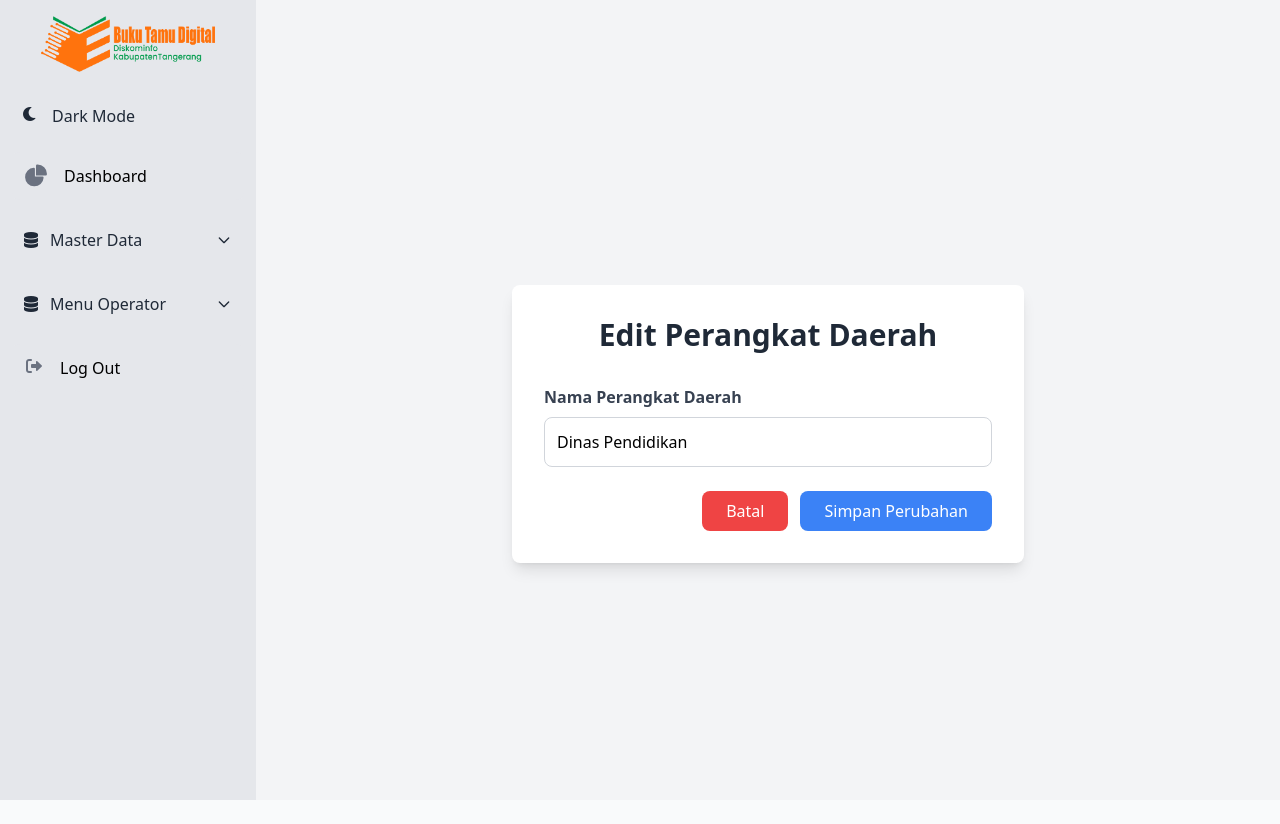
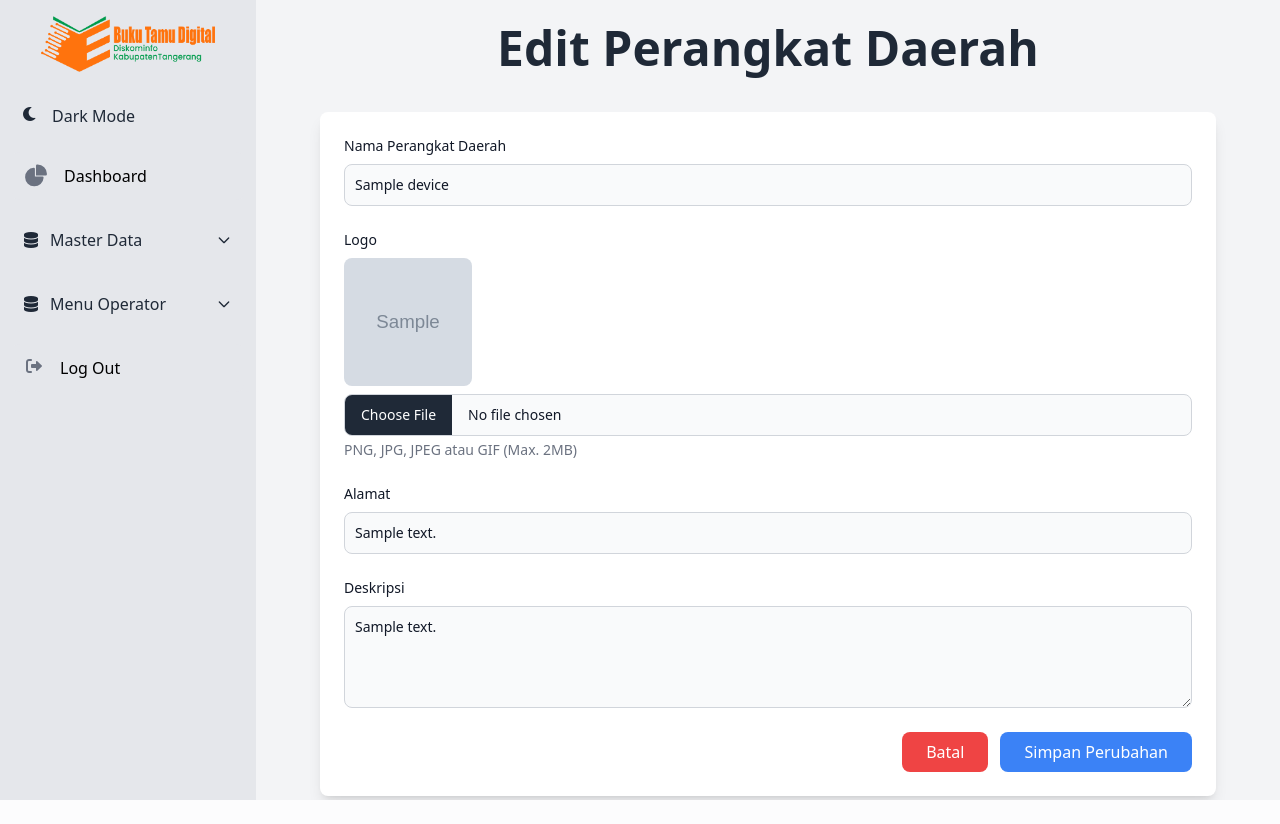
Before and after one commit to Mifaki/ETamu, a Laravel app: page /dashboard/regional-devices/1/edit in a window 1280 px wide. After the commit the page ends 800 px from the top, so only its background shows below. Run offline with Laravel 12, Linux system fonts and the light colour scheme; tables that the repository leaves empty hold one stand-in row (values such as "Sample post"); grey boxes marked "Sample" are stand-in pictures; some libraries are stand-ins or nearby versions.

Commit message:
feat: integrate dashboard regional device

```diff
--- /dev/null
+++ b/app/Http/Controllers/Dashboard/RegionalDeviceController.php
@@ -0,0 +1,82 @@
+<?php
+namespace App\Http\Controllers\Dashboard;
+
+use App\Http\Controllers\Controller;
+use App\Models\RegionalDevice;
+use Illuminate\Http\Request;
+use Illuminate\Support\Facades\Storage;
+
+class RegionalDeviceController extends Controller
+{
+    public function index()
+    {
+        $regionalDevices = RegionalDevice::latest()->paginate(10);
+        return view('dashboard.regional-devices.index', compact('regionalDevices'));
+    }
+
+    public function create()
+    {
+        return view('dashboard.regional-devices.create');
+    }
+
+    public function store(Request $request)
+    {
+        $validated = $request->validate([
+            'name'        => 'required|string|max:255',
+            'logo'        => 'nullable|image|mimes:jpeg,png,jpg,gif|max:2048',
+            'description' => 'nullable|string',
+            'address'     => 'nullable|string|max:255',
+        ]);
+
+        if ($request->hasFile('logo')) {
+            $path                   = $request->file('logo')->store('regional-devices', 'public');
+            $validated['logo_path'] = $path;
+        }
+
+        RegionalDevice::create($validated);
+
+        return redirect()->route('dashboard.regional-devices.index')
+            ->with('success', 'Perangkat daerah berhasil ditambahkan');
+    }
+
+    public function edit(RegionalDevice $regionalDevice)
+    {
+        return view('dashboard.regional-devices.edit', compact('regionalDevice'));
+    }
+
+    public function update(Request $request, RegionalDevice $regionalDevice)
+    {
+        $validated = $request->validate([
+            'name'        => 'required|string|max:255',
+            'logo'        => 'nullable|image|mimes:jpeg,png,jpg,gif|max:2048',
+            'description' => 'nullable|string',
+            'address'     => 'nullable|string|max:255',
+        ]);
+
+        if ($request->hasFile('logo')) {
+            // Delete old logo if exists
+            if ($regionalDevice->logo_path) {
+                Storage::disk('public')->delete($regionalDevice->logo_path);
+            }
+            $path                   = $request->file('logo')->store('regional-devices', 'public');
+            $validated['logo_path'] = $path;
+        }
+
+        $regionalDevice->update($validated);
+
+        return redirect()->route('dashboard.regional-devices.index')
+            ->with('success', 'Perangkat daerah berhasil diperbarui');
+    }
+
+    public function destroy(RegionalDevice $regionalDevice)
+    {
+        if ($regionalDevice->logo_path) {
+            Storage::disk('public')->delete($regionalDevice->logo_path);
+        }
+
+        $regionalDevice->delete();
+
+        return redirect()->route('dashboard.regional-devices.index')
+            ->with('success', 'Perangkat daerah berhasil dihapus');
+    }
+}
--- /dev/null
+++ b/app/Models/RegionalDevice.php
@@ -0,0 +1,61 @@
+<?php
+namespace App\Models;
+
+use Illuminate\Database\Eloquent\Factories\HasFactory;
+use Illuminate\Database\Eloquent\Model;
+use Illuminate\Support\Str;
+
+class RegionalDevice extends Model
+{
+    use HasFactory;
+
+    protected $fillable = [
+        'name',
+        'logo_path',
+        'description',
+        'address',
+    ];
+
+    public function getLogoUrlAttribute()
+    {
+        return $this->logo_path ? asset('storage/' . $this->logo_path) : null;
+    }
+
+    // Accessor for dash-table - matches 'Logo' header
+    public function getLogoAttribute()
+    {
+        if ($this->logo_path) {
+            return '<img src="' . asset('storage/' . $this->logo_path) . '" alt="' . $this->name . '" class="w-16 h-16 object-cover rounded">';
+        }
+        return '<span class="text-gray-400">No logo</span>';
+    }
+
+    // Accessor for dash-table - matches 'Nama' header
+    public function getNamaAttribute()
+    {
+        return $this->name;
+    }
+
+    // Accessor for dash-table - matches 'Alamat' header
+    public function getAlamatAttribute()
+    {
+        return $this->address ?: '-';
+    }
+
+    // Accessor for dash-table - matches 'Deskripsi' header
+    public function getDeskripsiAttribute()
+    {
+        return $this->description ? Str::limit($this->description, 100) : '-';
+    }
+
+    // Helper method to get all attributes for dash-table
+    public function toArray()
+    {
+        $array              = parent::toArray();
+        $array['Logo']      = $this->Logo;
+        $array['Nama']      = $this->Nama;
+        $array['Alamat']    = $this->Alamat;
+        $array['Deskripsi'] = $this->Deskripsi;
+        return $array;
+    }
+}
--- a/resources/views/dashboard/regional-devices/edit.blade.php
+++ b/resources/views/dashboard/regional-devices/edit.blade.php
@@ -2,37 +2,70 @@
 
 @section('title', 'Edit Perangkat Daerah - Dashboard')
 
-<?php
-    $device = [
-        'id'                    => 1,
-        'nama_perangkat_daerah' => 'Dinas Pendidikan',
-    ];
-?>
+@section('content')
+<div class="max-w-4xl mx-auto">
+    <h1 class="text-3xl md:text-5xl font-extrabold text-center text-gray-800 dark:text-white mb-10">
+        Edit Perangkat Daerah
+    </h1>
 
-@section('content')
-<div class="flex items-center justify-center min-h-screen p-6">
-    <div class="w-full max-w-lg bg-white dark:bg-gray-700 shadow-lg rounded-lg p-8">
-        <h1 class="text-3xl font-extrabold text-center text-gray-800 dark:text-white mb-8">
-            Edit Perangkat Daerah
-        </h1>
-
-        <form action="{{ route('dashboard.regional-devices.update', ['id' => $device['id']]) }}" method="POST">
+    <div class="bg-white dark:bg-gray-800 rounded-lg shadow-lg p-6">
+        <form action="{{ route('dashboard.regional-devices.update', $regionalDevice->id) }}" method="POST" enctype="multipart/form-data">
             @csrf
             @method('PUT')
+
             <div class="mb-6">
-                <label
-                    for="nama_perangkat_daerah"
-                    class="block text-gray-700 dark:text-gray-200 font-semibold mb-2"
-                >Nama Perangkat Daerah</label>
-                <input
-                    type="text"
-                    id="nama_perangkat_daerah"
-                    name="nama_perangkat_daerah"
-                    value="{{ $device['nama_perangkat_daerah'] }}"
-                    required
-                    class="w-full p-3 border border-gray-300 rounded-lg dark:bg-gray-600 dark:border-gray-500 dark:text-white focus:outline-none focus:ring-2 focus:ring-blue-500 transition duration-300 ease-in-out hover:shadow-md"
-                />
+                <label for="name" class="block mb-2 text-sm font-medium text-gray-900 dark:text-white">
+                    Nama Perangkat Daerah
+                </label>
+                <input type="text" name="name" id="name" value="{{ old('name', $regionalDevice->name) }}"
+                    class="bg-gray-50 border border-gray-300 text-gray-900 text-sm rounded-lg focus:ring-blue-500 focus:border-blue-500 block w-full p-2.5 dark:bg-gray-700 dark:border-gray-600 dark:placeholder-gray-400 dark:text-white dark:focus:ring-blue-500 dark:focus:border-blue-500"
+                    required>
+                @error('name')
+                    <p class="mt-2 text-sm text-red-600 dark:text-red-500">{{ $message }}</p>
+                @enderror
             </div>
+
+            <div class="mb-6">
+                <label for="logo" class="block mb-2 text-sm font-medium text-gray-900 dark:text-white">
+                    Logo
+                </label>
+                @if($regionalDevice->logo_path)
+                    <div class="mb-2">
+                        <img src="{{ asset('storage/' . $regionalDevice->logo_path) }}"
+                             alt="{{ $regionalDevice->name }}"
+                             class="w-32 h-32 object-cover rounded-lg">
+                    </div>
+                @endif
+                <input type="file" name="logo" id="logo" accept="image/*"
+                    class="block w-full text-sm text-gray-900 border border-gray-300 rounded-lg cursor-pointer bg-gray-50 dark:text-gray-400 focus:outline-none dark:bg-gray-700 dark:border-gray-600 dark:placeholder-gray-400">
+                <p class="mt-1 text-sm text-gray-500 dark:text-gray-300">PNG, JPG, JPEG atau GIF (Max. 2MB)</p>
+                @error('logo')
+                    <p class="mt-2 text-sm text-red-600 dark:text-red-500">{{ $message }}</p>
+                @enderror
+            </div>
+
+            <div class="mb-6">
+                <label for="address" class="block mb-2 text-sm font-medium text-gray-900 dark:text-white">
+                    Alamat
+                </label>
+                <input type="text" name="address" id="address" value="{{ old('address', $regionalDevice->address) }}"
+                    class="bg-gray-50 border border-gray-300 text-gray-900 text-sm rounded-lg focus:ring-blue-500 focus:border-blue-500 block w-full p-2.5 dark:bg-gray-700 dark:border-gray-600 dark:placeholder-gray-400 dark:text-white dark:focus:ring-blue-500 dark:focus:border-blue-500">
+                @error('address')
+                    <p class="mt-2 text-sm text-red-600 dark:text-red-500">{{ $message }}</p>
+                @enderror
+            </div>
+
+            <div class="mb-6">
+                <label for="description" class="block mb-2 text-sm font-medium text-gray-900 dark:text-white">
+                    Deskripsi
+                </label>
+                <textarea name="description" id="description" rows="4"
+                    class="bg-gray-50 border border-gray-300 text-gray-900 text-sm rounded-lg focus:ring-blue-500 focus:border-blue-500 block w-full p-2.5 dark:bg-gray-700 dark:border-gray-600 dark:placeholder-gray-400 dark:text-white dark:focus:ring-blue-500 dark:focus:border-blue-500">{{ old('description', $regionalDevice->description) }}</textarea>
+                @error('description')
+                    <p class="mt-2 text-sm text-red-600 dark:text-red-500">{{ $message }}</p>
+                @enderror
+            </div>
+
 
             <div class="flex justify-end">
                 <a
--- a/routes/web.php
+++ b/routes/web.php
@@ -1,5 +1,6 @@
 <?php
 
+use App\Http\Controllers\Dashboard\RegionalDeviceController;
 use Illuminate\Support\Facades\Route;
 
 Route::get('/', function () {
@@ -75,29 +76,23 @@ Route::prefix('/dashboard')->group(function () {
     });
 
     Route::prefix('/regional-devices')->group(function () {
-        Route::get('/', function () {
-            return view('dashboard.regional-devices.index');
-        })->name('dashboard.regional-devices.index');
+        Route::get('/', [RegionalDeviceController::class, 'index'])
+            ->name('dashboard.regional-devices.index');
 
-        Route::get('/create', function () {
-            return view('dashboard.regional-devices.create');
-        })->name('dashboard.regional-devices.create');
+        Route::get('/create', [RegionalDeviceController::class, 'create'])
+            ->name('dashboard.regional-devices.create');
 
-        Route::post('/store', function () {
-            return redirect()->route('dashboard.regional-devices.index')->with('success', 'Perangkat daerah berhasil ditambahkan');
-        })->name('dashboard.regional-devices.store');
+        Route::post('/store', [RegionalDeviceController::class, 'store'])
+            ->name('dashboard.regional-devices.store');
 
-        Route::get('/{id}/edit', function () {
-            return view('dashboard.regional-devices.edit');
-        })->name('dashboard.regional-devices.edit');
+        Route::get('/{regionalDevice}/edit', [RegionalDeviceController::class, 'edit'])
+            ->name('dashboard.regional-devices.edit');
 
-        Route::put('/{id}', function () {
-            return redirect()->route('dashboard.regional-devices.index')->with('success', 'Perangkat daerah berhasil diperbarui');
-        })->name('dashboard.regional-devices.update');
+        Route::put('/{regionalDevice}', [RegionalDeviceController::class, 'update'])
+            ->name('dashboard.regional-devices.update');
 
-        Route::delete('/{id}', function () {
-            return redirect()->route('dashboard.regional-devices.index')->with('success', 'Perangkat daerah berhasil dihapus');
-        })->name('dashboard.regional-devices.destroy');
+        Route::delete('/{regionalDevice}', [RegionalDeviceController::class, 'destroy'])
+            ->name('dashboard.regional-devices.destroy');
     });
 
     Route::prefix('/guest-categories')->group(function () {
```
Also changed, not shown: resources/views/dashboard/regional-devices/create.blade.php (+50 -17 lines), resources/views/dashboard/regional-devices/index.blade.php (+19 -33 lines), database/migrations/2024_03_21_create_regional_devices_table.php (added).
